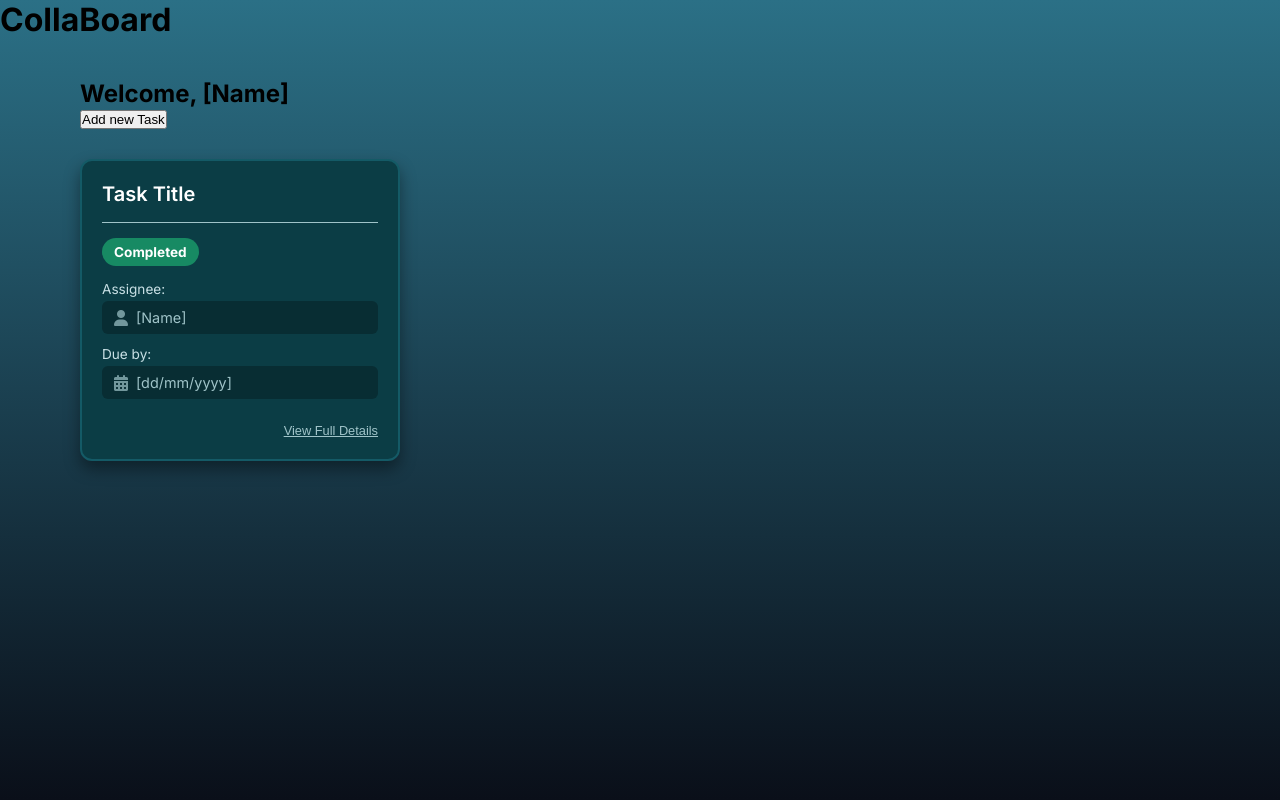
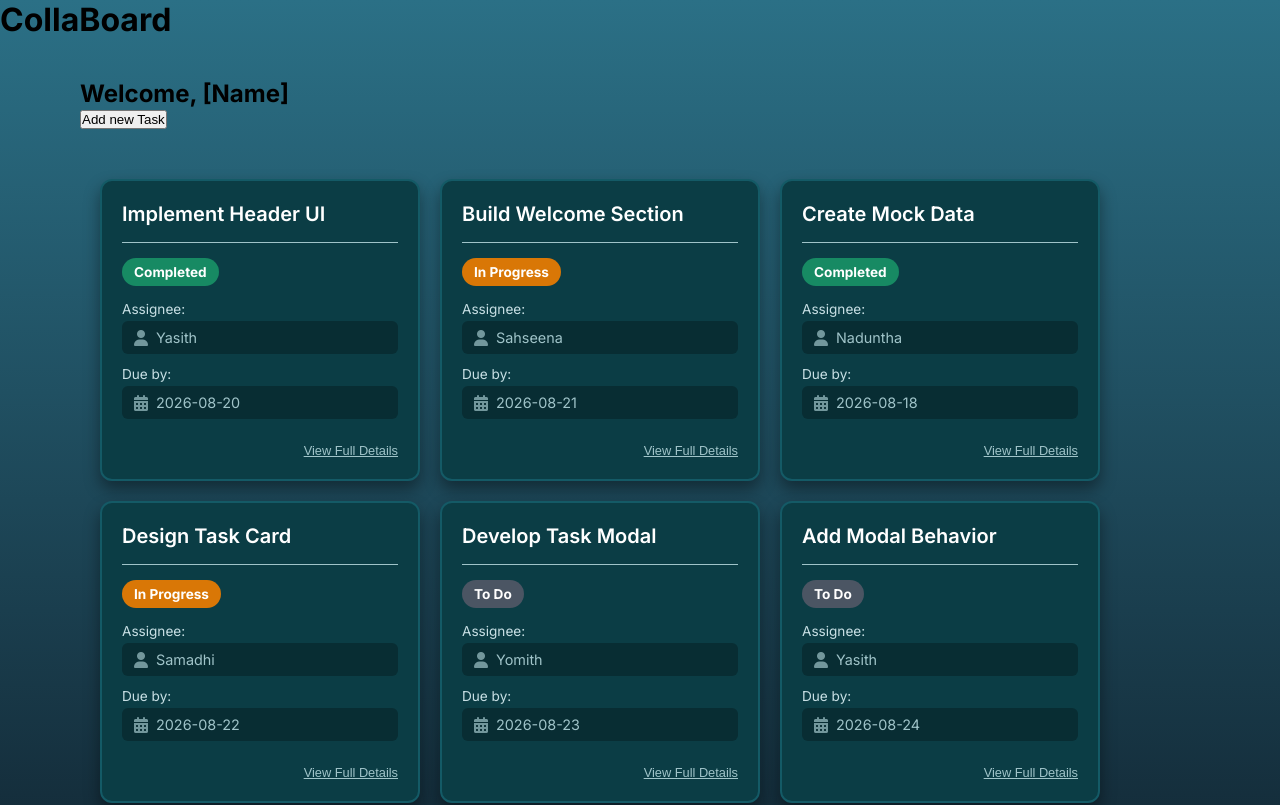
Before and after one commit to Yocode5/CollaBoard_Project, a React (Vite) app: page / in a window 1280 px wide. Shown: the top 805 px of the page. Built offline with nearby package versions, Linux system fonts and the light colour scheme.

Commit message:
feat: integrate mock task data into TaskGrid
- Created mockTasks.js with 9 initial task objects

- Updated TaskGrid component to dynamically map and render TaskCards

- Aligned task status strings to match existing CSS classes

- Replaced the hardcoded single card with TaskGrid in the main view

```diff
--- a/src/components/Tasks/TaskGrid.jsx
+++ b/src/components/Tasks/TaskGrid.jsx
@@ -1,7 +1,20 @@
+import React from 'react';
+import TaskCard from './TaskCard';
+import { mockTasks } from '../../data/mockTasks';
+
 export default function TaskGrid() {
     return (
-        <section>
-            <p>Task Grid</p>
+        <section style={{ display: 'flex', flexWrap: 'wrap', gap: '20px', padding: '20px' }}>
+            {mockTasks.map((task) => (
+                <TaskCard
+                    key={task.id}
+                    title={task.title}
+                    status={task.status}
+                    assignee={task.assignee}
+                    dueDate={task.dueDate}
+                    onViewDetails={() => console.log(task.id)}
+                />
+            ))}
         </section>
     );
 }
--- a/src/data/mockTasks.js
+++ b/src/data/mockTasks.js
@@ -0,0 +1,74 @@
+export const mockTasks = [
+  {
+    id: 1,
+    title: "Implement Header UI",
+    description: "Create the responsive header component for the application.",
+    status: "Completed",
+    assignee: "Yasith",
+    dueDate: "2026-08-20"
+  },
+  {
+    id: 2,
+    title: "Build Welcome Section",
+    description: "Develop the welcome area and Add Task button.",
+    status: "In Progress",
+    assignee: "Sahseena",
+    dueDate: "2026-08-21"
+  },
+  {
+    id: 3,
+    title: "Create Mock Data",
+    description: "Setup mockTasks.js with 9 task objects.",
+    status: "Completed",
+    assignee: "Naduntha",
+    dueDate: "2026-08-18"
+  },
+  {
+    id: 4,
+    title: "Design Task Card",
+    description: "Build the UI structure for an individual task card.",
+    status: "In Progress",
+    assignee: "Samadhi",
+    dueDate: "2026-08-22"
+  },
+  {
+    id: 5,
+    title: "Develop Task Modal",
+    description: "Create the modal shell for creating and editing tasks.",
+    status: "To Do",
+    assignee: "Yomith",
+    dueDate: "2026-08-23"
+  },
+  {
+    id: 6,
+    title: "Add Modal Behavior",
+    description: "Implement form state and submission logic inside the modal.",
+    status: "To Do",
+    assignee: "Yasith",
+    dueDate: "2026-08-24"
+  },
+  {
+    id: 7,
+    title: "Create Loading Spinner",
+    description: "Design a reusable loading spinner component.",
+    status: "Completed",
+    assignee: "Dulina",
+    dueDate: "2026-08-19"
+  },
+  {
+    id: 8,
+    title: "Build Error Alert",
+    description: "Develop an alert component for displaying error messages.",
+    status: "To Do",
+    assignee: "Zahin",
+    dueDate: "2026-08-25"
+  },
+  {
+    id: 9,
+    title: "Page Integration",
+    description: "Integrate all components into the main TaskPage.",
+    status: "In Progress",
+    assignee: "Yomith",
+    dueDate: "2026-08-26"
+  }
+];
--- a/src/pages/TaskPage.jsx
+++ b/src/pages/TaskPage.jsx
@@ -9,7 +9,7 @@ export default function TasksPage() {
             <Header />
             <main>
                 <WelcomeSection />
-                <TaskCard />
+                <TaskGrid/>
             </main>
         </div>
     );
```
